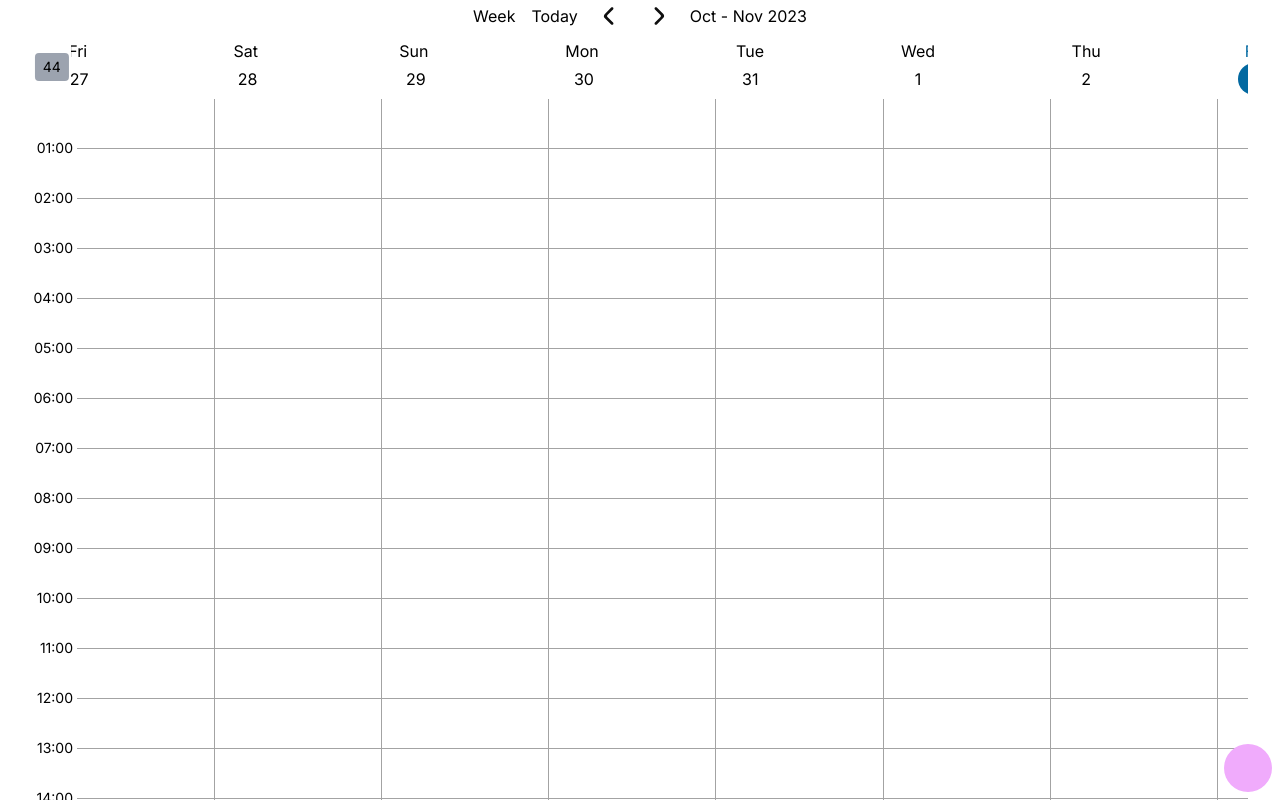
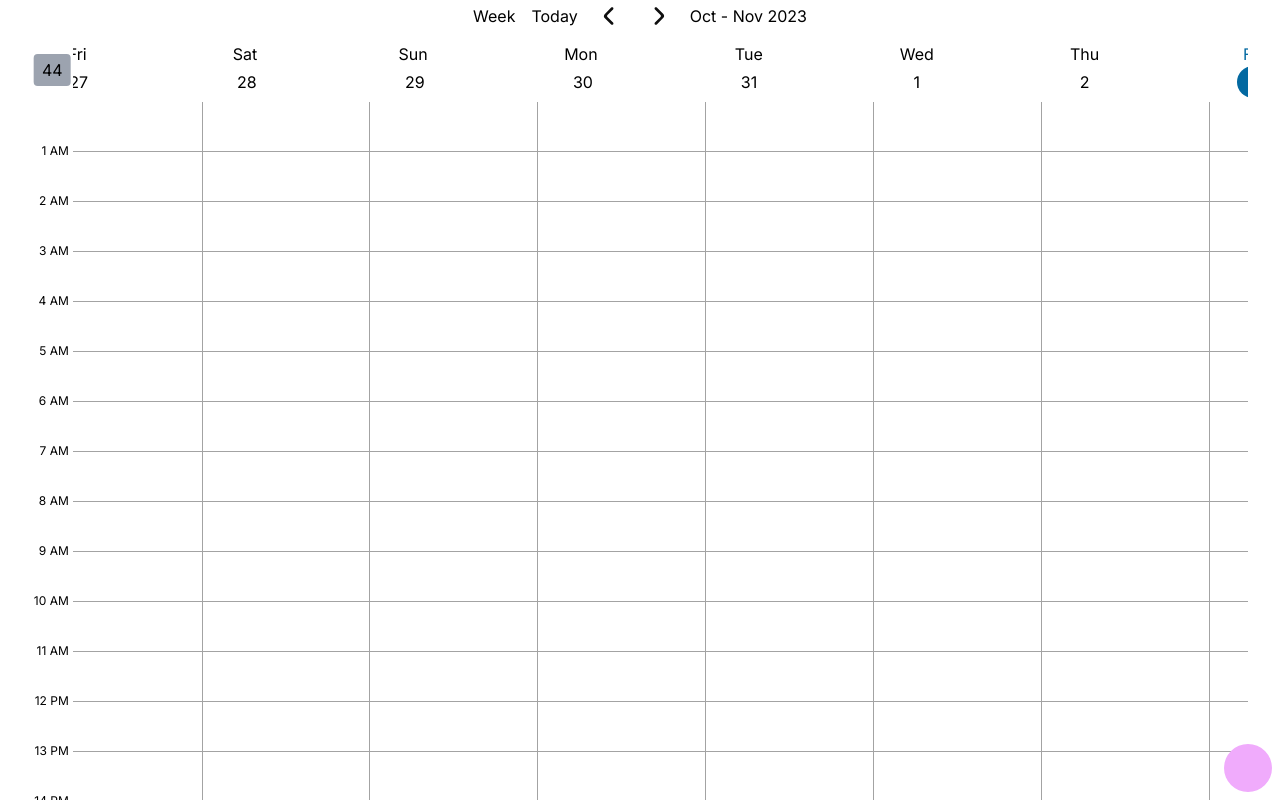
Before and after one commit to Pear-sudo/time, a Next.js app: page / in a window 1280 px wide. Built offline with nearby package versions, Linux system fonts and the light colour scheme.

Commit message:
fix time axis align problem when switching to am/pm mode

```diff
--- a/src/app/mine.tsx
+++ b/src/app/mine.tsx
@@ -47,20 +47,43 @@ function DayNumber(prop: {
     )
 }
 
+function hour2String(hour: number, mode?: '24' | '12'): string {
+    if (isUN(mode)) {
+        mode = '12'
+    }
+    switch (mode) {
+        case '24':
+            return padNumber(2, hour) + ':' + padNumber(2, 0)
+        case '12':
+            const endStr = hour < 12 ? 'AM' : 'PM'
+            return hour + ' ' + endStr
+        default:
+            return ''
+    }
+}
+
 function TimeAxis(prop: {
     height: number
 }): JSX.Element {
     let elements: JSX.Element[] = []
     for (let i = 0; i < 23; i++) {
-        const s_time = padNumber(2, i + 1) + ':' + padNumber(2, 0)
+        const s_time = hour2String(i + 1)
         elements.push(
-            <Slot id={i} className={'invisible'} time={s_time}/>
+            <Slot id={i} className={'invisible'} time={<TimeAxisUnit time={s_time}/>}/>
         )
     }
 
     return (
         <div style={{height: `${prop.height}vh`}}>
             {elements}
+        </div>
+    )
+}
+
+function TimeAxisUnit(prop: {time: string}): JSX.Element {
+    return (
+        <div className={'whitespace-nowrap text-xs w-fit'}>
+            {prop.time}
         </div>
     )
 }
@@ -104,8 +127,10 @@ function Calendar(prop: {
         <div className={'flex-col inline-flex w-full h-full'}>
             <div
                 className={`flex-row inline-flex align-top grow-0 ${Theme.transition} ${changeHeaderBg ? Theme.headerBgScrolled : ''}`}>
-                <div className={'text-sm invisible relative'}>
-                    00:00
+                <div className={'invisible relative'}>
+                    <div className={`${Theme.timeAxisAddonStyle}`}>
+                        {<TimeAxisUnit time={hour2String(23)}/>}
+                    </div>
                     <div className={'absolute visible top-1/2 left-1/2 -translate-x-1/2 -translate-y-1/2'}>
                         <WeekNumber date={prop.dates.at(0) as Date}/>
                     </div>
@@ -376,7 +401,7 @@ function WeekNumber(prop: {
 function Slot(prop: {
     className?: string,
     id: number,
-    time?: string
+    time?: JSX.Element
 }): JSX.Element {
     let isHead = false
     let isTail = false
@@ -386,13 +411,15 @@ function Slot(prop: {
         isTail = true
 
     const baseStyle: CSSProperties = {height: `${1 / 24 * 100}%`}
+    const timeAxisAddonStyle: string = Theme.timeAxisAddonStyle
+
     return (
         <div
             className={`w-full border-neutral-400 relative ${prop.className} ${isTail ? '' : 'border-b'}`}
             style={baseStyle}>
-            <div className={`${prop.time ? 'invisible' : 'hidden'}`}>00:00</div>
+            <div className={`${prop.time ? 'invisible' : `hidden`}`}>{<div className={`${timeAxisAddonStyle}`}>{prop.time}</div>}</div>
             <div
-                className={'absolute visible inline top-full left-full -translate-x-full -translate-y-1/2 pr-1 text-sm'}
+                className={`absolute visible inline top-full left-full -translate-x-full -translate-y-1/2 ${timeAxisAddonStyle}`}
             >
                 {prop.time}
             </div>
@@ -538,6 +565,7 @@ class Theme {
     static button: string = "px-2 hover:bg-gray-200 focus:ring focus:ring-gray-100 rounded active:bg-gray-300 focus:outline-none"
     static headerBgScrolled: string = "bg-cyan-50"
     static transition: string = "transition-colors"
+    static timeAxisAddonStyle: string = 'pr-1'
 }
 
 function DayCount(prop: {
```
